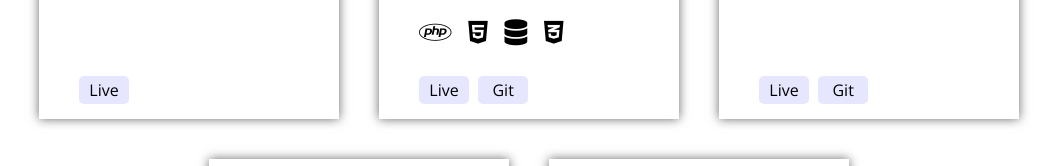
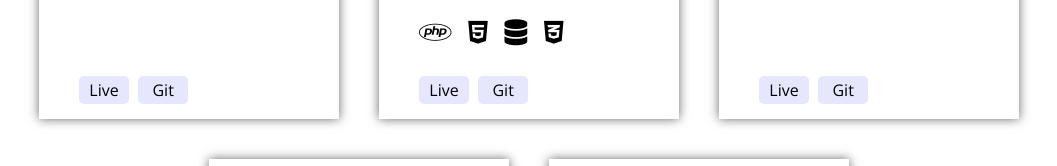
Before and after one commit to IrinaKuz/portfolio, a plain HTML site: page index.html in a window 1280 px wide. Shown: the part 1245-1411 px from the top of the page, without its empty margins (111-1168 px from the left). Drawn offline with nearby package versions, Linux system fonts and the light colour scheme.

Commit message:
Added git link to bookstore project

```diff
--- a/index.html
+++ b/index.html
@@ -44,7 +44,7 @@
 						<i class="fab fa-css3-alt"></i></p>
 					<div class="code_links">
 						<a href="http://irinakuznetsov.altervista.org/bookstore/index.php" target="_blank">Live</a>
-						<!--<a href="https://github.com/IrinaKuz/quiz" target="_blank">Git</a>-->
+						<a href="https://github.com/IrinaKuz/bookstore" target="_blank">Git</a>
 					</div>
 				</div>
 				<div class="project_item">
```
